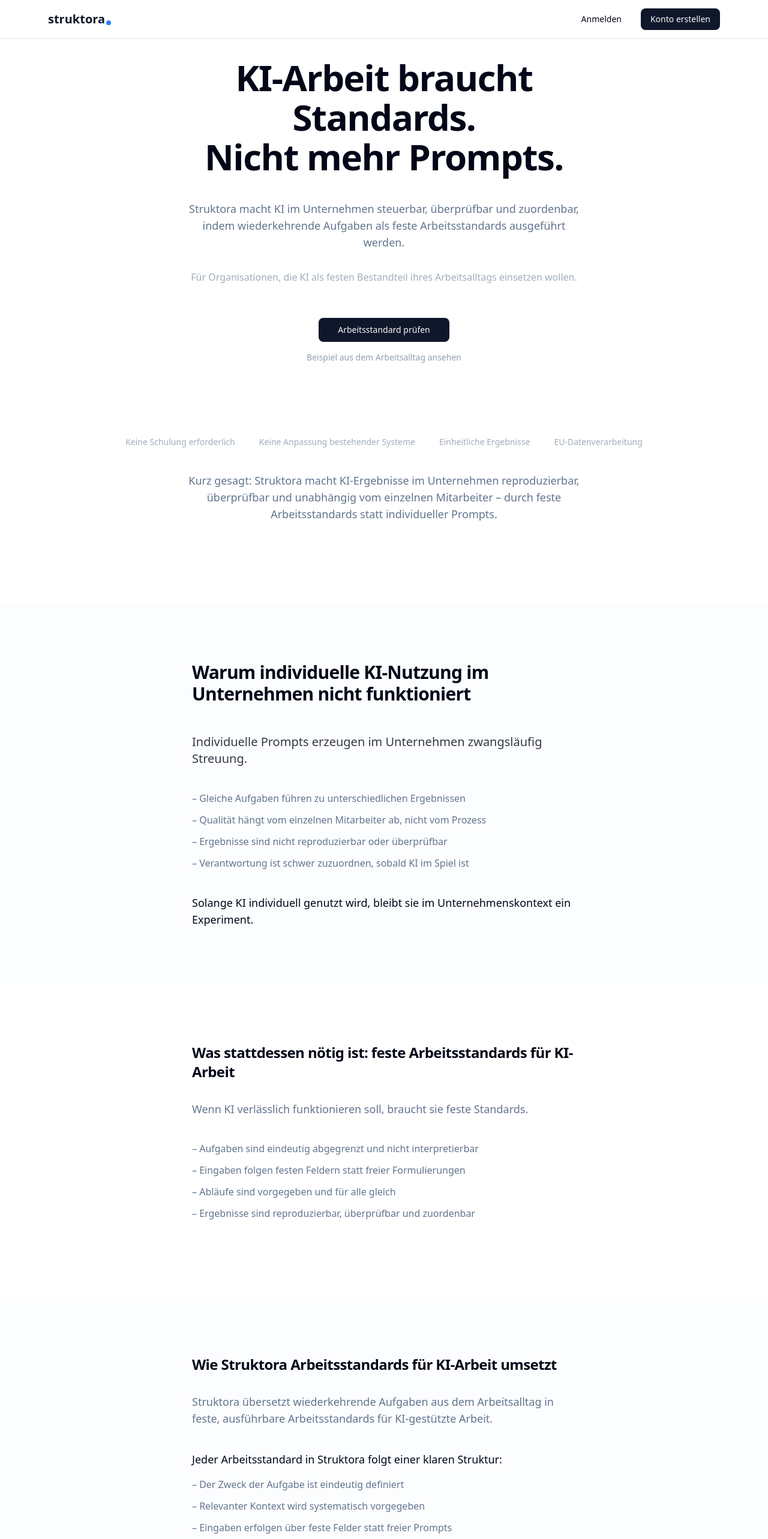
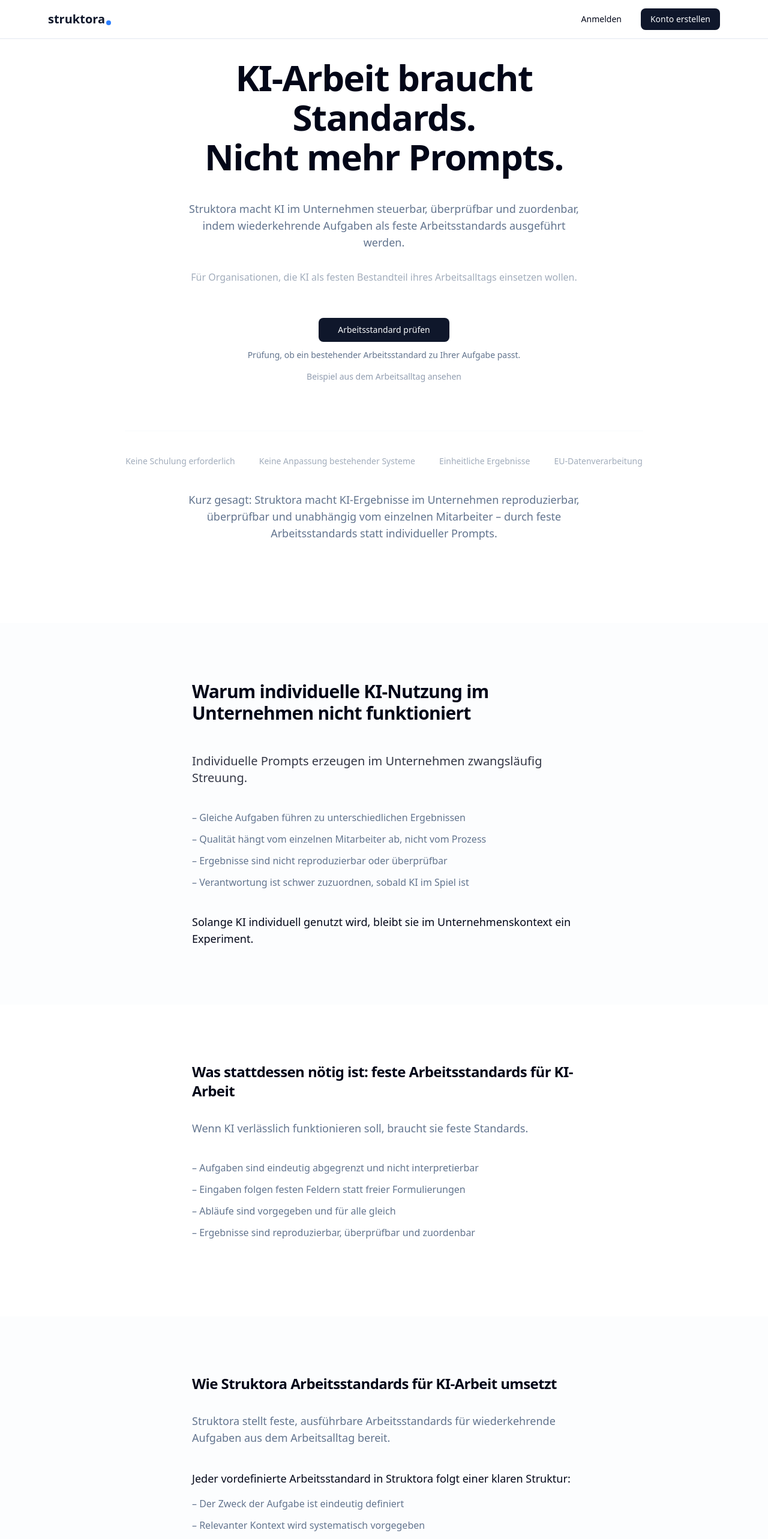
Before and after one commit to berndgalter-lab/struktora, a Next.js app: page / in a window 1280 px wide. Shown: the top 2566 px of the page at 60% size. Built offline with nearby package versions, Linux system fonts and the light colour scheme.

Commit message:
update text

```diff
--- a/src/components/marketing/final-cta.tsx
+++ b/src/components/marketing/final-cta.tsx
@@ -33,11 +33,19 @@
 
         {/* Erwartungshaltung */}
         <p className="mt-8 text-base text-muted-foreground md:text-lg">
-          Ein erster Austausch dient dazu, genau eine wiederkehrende Aufgabe zu
-          identifizieren und zu prüfen, ob ein Arbeitsstandard sinnvoll ist.
+          Ein erster Austausch dient dazu, eine konkrete wiederkehrende Aufgabe
+          zu betrachten und zu prüfen, ob sie durch einen bestehenden
+          Arbeitsstandard in Struktora abgedeckt werden kann.
         </p>
         <p className="mt-2 text-base text-foreground md:text-lg">
           Nicht mehr. Nicht weniger.
+        </p>
+
+        {/* Klarstellung */}
+        <p className="mt-6 text-base text-muted-foreground">
+          Struktora erstellt in diesem Schritt keine individuellen
+          Arbeitsstandards, sondern prüft ausschließlich, ob eine Aufgabe durch
+          einen vorhandenen Standard abgedeckt werden kann.
         </p>
 
         {/* Abschlusssatz */}
@@ -54,6 +62,9 @@
           >
             Arbeitsstandard prüfen
           </a>
+          <p className="mt-3 text-sm text-muted-foreground">
+            Prüfung, ob ein bestehender Arbeitsstandard zu Ihrer Aufgabe passt.
+          </p>
         </div>
       </div>
     </section>
--- a/src/components/marketing/hero.tsx
+++ b/src/components/marketing/hero.tsx
@@ -29,9 +29,15 @@
 
         {/* CTAs - mehr Abstand nach oben */}
         <div className="mt-12 flex flex-col items-center gap-4 md:mt-14">
-          <Button size="lg" className="px-8" asChild>
-            <a href="/check">Arbeitsstandard prüfen</a>
-          </Button>
+          <div className="flex flex-col items-center">
+            <Button size="lg" className="px-8" asChild>
+              <a href="/check">Arbeitsstandard prüfen</a>
+            </Button>
+            <p className="mt-3 text-sm text-muted-foreground">
+              Prüfung, ob ein bestehender Arbeitsstandard zu Ihrer Aufgabe
+              passt.
+            </p>
+          </div>
           <a
             href="/beispiel"
             className="text-sm text-muted-foreground/70 underline-offset-4 transition-colors hover:text-foreground hover:underline"
--- a/src/components/marketing/struktora-implementation.tsx
+++ b/src/components/marketing/struktora-implementation.tsx
@@ -9,13 +9,14 @@
 
         {/* Einordnung */}
         <p className="mt-6 text-base text-muted-foreground md:mt-8 md:text-lg">
-          Struktora übersetzt wiederkehrende Aufgaben aus dem Arbeitsalltag in
-          feste, ausführbare Arbeitsstandards für KI-gestützte Arbeit.
+          Struktora stellt feste, ausführbare Arbeitsstandards für
+          wiederkehrende Aufgaben aus dem Arbeitsalltag bereit.
         </p>
 
         {/* Kernbeschreibung */}
         <p className="mt-8 text-base font-medium text-foreground md:mt-10 md:text-lg">
-          Jeder Arbeitsstandard in Struktora folgt einer klaren Struktur:
+          Jeder vordefinierte Arbeitsstandard in Struktora folgt einer klaren
+          Struktur:
         </p>
         <ul className="mb-4 mt-4 list-none space-y-3 text-base text-muted-foreground md:mb-8">
           <li>– Der Zweck der Aufgabe ist eindeutig definiert</li>
--- a/src/components/marketing/use-areas.tsx
+++ b/src/components/marketing/use-areas.tsx
@@ -94,7 +94,8 @@
           {/* Mit Arbeitsstandard */}
           <div className="mt-6">
             <p className="text-sm font-medium text-foreground">
-              Mit Arbeitsstandard in Struktora
+              Mit einem vordefinierten Arbeitsstandard in Struktora, der genau
+              für diesen Anfragetyp vorgesehen ist
             </p>
             <ul className="mt-2 space-y-1.5 text-sm text-muted-foreground">
               <li>
```
